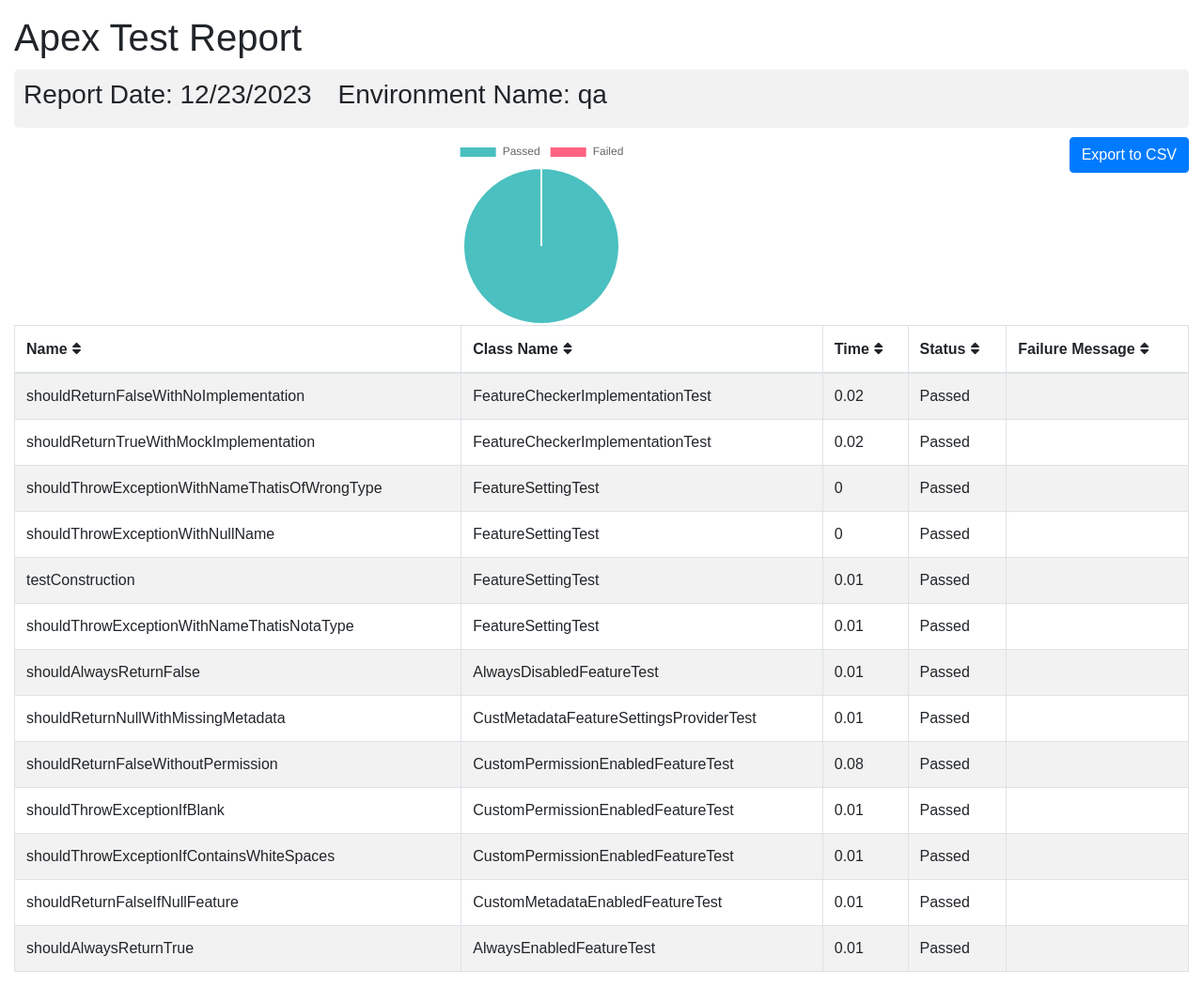
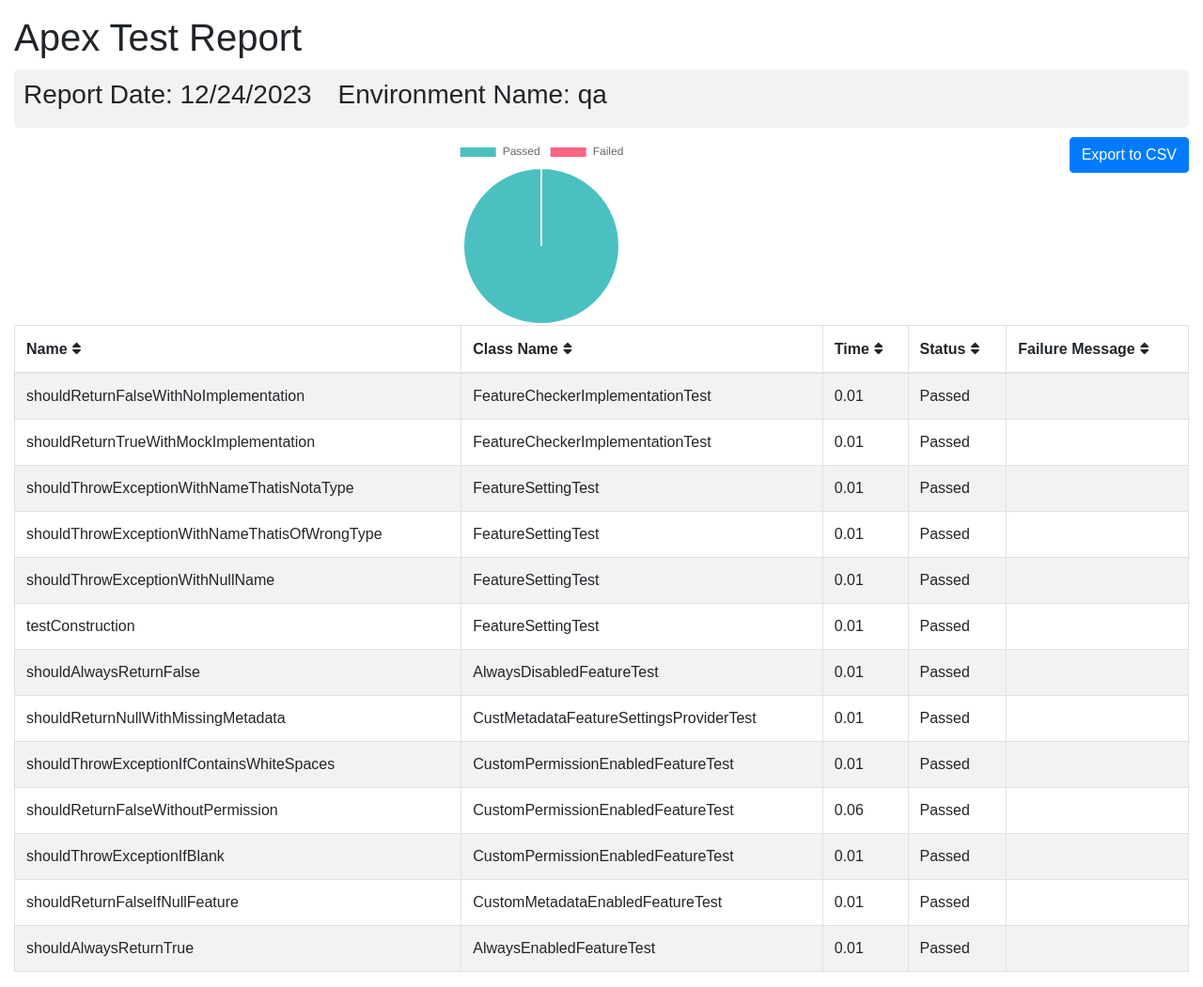
Before and after one commit to flxbl-io/sfops-dashboard, a Jekyll site: the page apextestResults/qa.html, which Jekyll copies as it is, in a window 1280 px wide. Shown: the whole page at 94% size. Built offline with Jekyll 4.4.1, drawn with Linux system fonts in a browser that asks for light colours.

Commit message:
Updated apex test results

```diff
--- a/apextestResults/qa.html
+++ b/apextestResults/qa.html
@@ -102,7 +102,7 @@
       <div class="container-fluid">
         <h1 class="mt-3">Apex Test Report</h1>
         <div class="info-card">
-        <h3>Report Date: 12/23/2023 <span style="margin-left: 20px;">Environment Name: qa</span></h3>
+        <h3>Report Date: 12/24/2023 <span style="margin-left: 20px;">Environment Name: qa</span></h3>
         </div>
         <button onclick="exportTableToCSV('testReport.csv')" class="btn btn-primary float-right">Export to CSV</button>
         <div id="chart-container">
@@ -123,40 +123,40 @@
         <tr>
           <td>shouldReturnFalseWithNoImplementation</td>
           <td>FeatureCheckerImplementationTest</td>
-          <td>0.02</td>
+          <td>0.01</td>
           <td>Passed</td>
           <td></td>
         </tr>
         <tr>
           <td>shouldReturnTrueWithMockImplementation</td>
           <td>FeatureCheckerImplementationTest</td>
-          <td>0.02</td>
+          <td>0.01</td>
+          <td>Passed</td>
+          <td></td>
+        </tr>
+        <tr>
+          <td>shouldThrowExceptionWithNameThatisNotaType</td>
+          <td>FeatureSettingTest</td>
+          <td>0.01</td>
           <td>Passed</td>
           <td></td>
         </tr>
         <tr>
           <td>shouldThrowExceptionWithNameThatisOfWrongType</td>
           <td>FeatureSettingTest</td>
-          <td>0</td>
+          <td>0.01</td>
           <td>Passed</td>
           <td></td>
         </tr>
         <tr>
           <td>shouldThrowExceptionWithNullName</td>
           <td>FeatureSettingTest</td>
-          <td>0</td>
+          <td>0.01</td>
           <td>Passed</td>
           <td></td>
         </tr>
         <tr>
           <td>testConstruction</td>
-          <td>FeatureSettingTest</td>
-          <td>0.01</td>
-          <td>Passed</td>
-          <td></td>
-        </tr>
-        <tr>
-          <td>shouldThrowExceptionWithNameThatisNotaType</td>
           <td>FeatureSettingTest</td>
           <td>0.01</td>
           <td>Passed</td>
@@ -177,21 +177,21 @@
           <td></td>
         </tr>
         <tr>
-          <td>shouldReturnFalseWithoutPermission</td>
-          <td>CustomPermissionEnabledFeatureTest</td>
-          <td>0.08</td>
-          <td>Passed</td>
-          <td></td>
-        </tr>
-        <tr>
-          <td>shouldThrowExceptionIfBlank</td>
+          <td>shouldThrowExceptionIfContainsWhiteSpaces</td>
           <td>CustomPermissionEnabledFeatureTest</td>
           <td>0.01</td>
           <td>Passed</td>
           <td></td>
         </tr>
         <tr>
-          <td>shouldThrowExceptionIfContainsWhiteSpaces</td>
+          <td>shouldReturnFalseWithoutPermission</td>
+          <td>CustomPermissionEnabledFeatureTest</td>
+          <td>0.06</td>
+          <td>Passed</td>
+          <td></td>
+        </tr>
+        <tr>
+          <td>shouldThrowExceptionIfBlank</td>
           <td>CustomPermissionEnabledFeatureTest</td>
           <td>0.01</td>
           <td>Passed</td>
```
